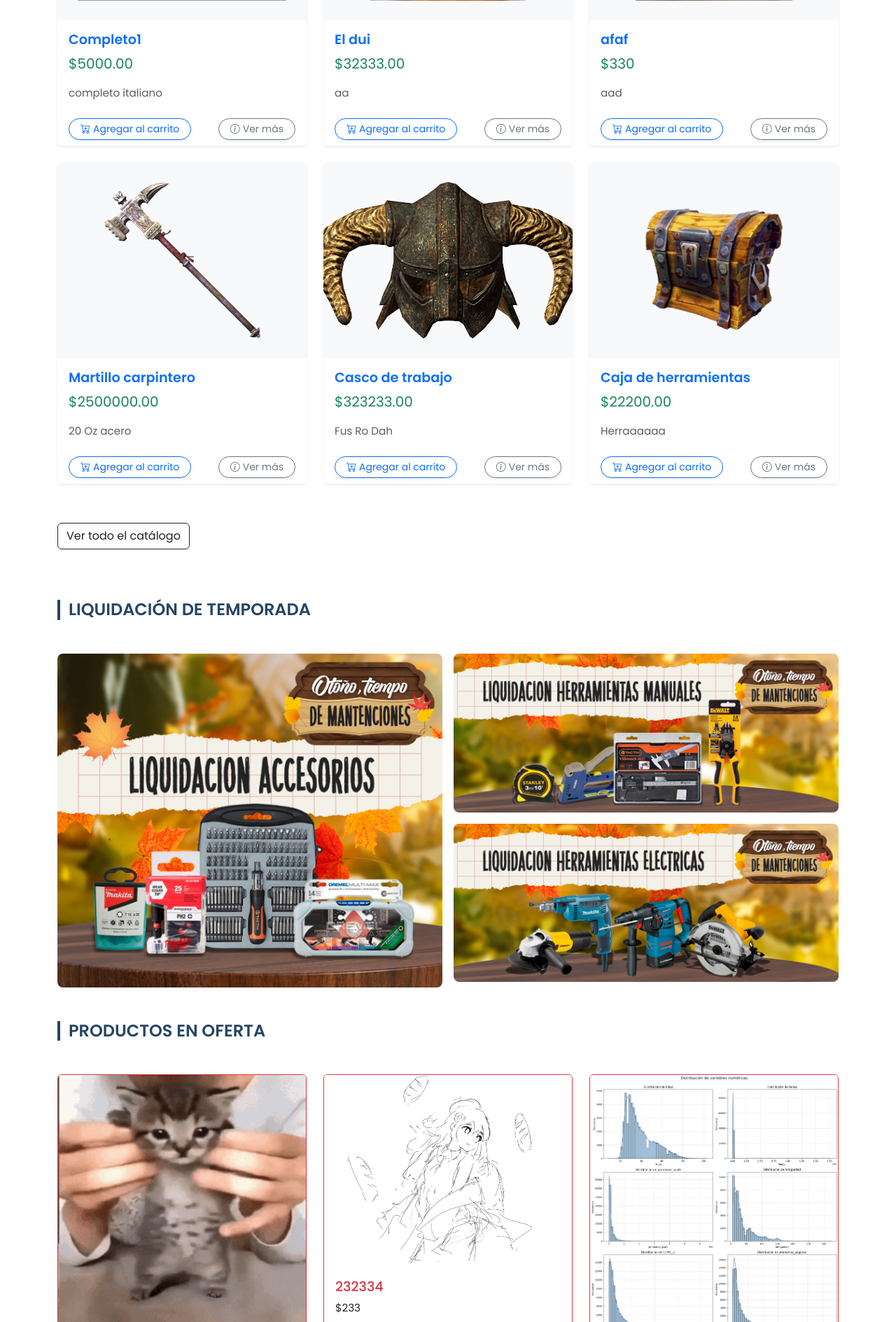
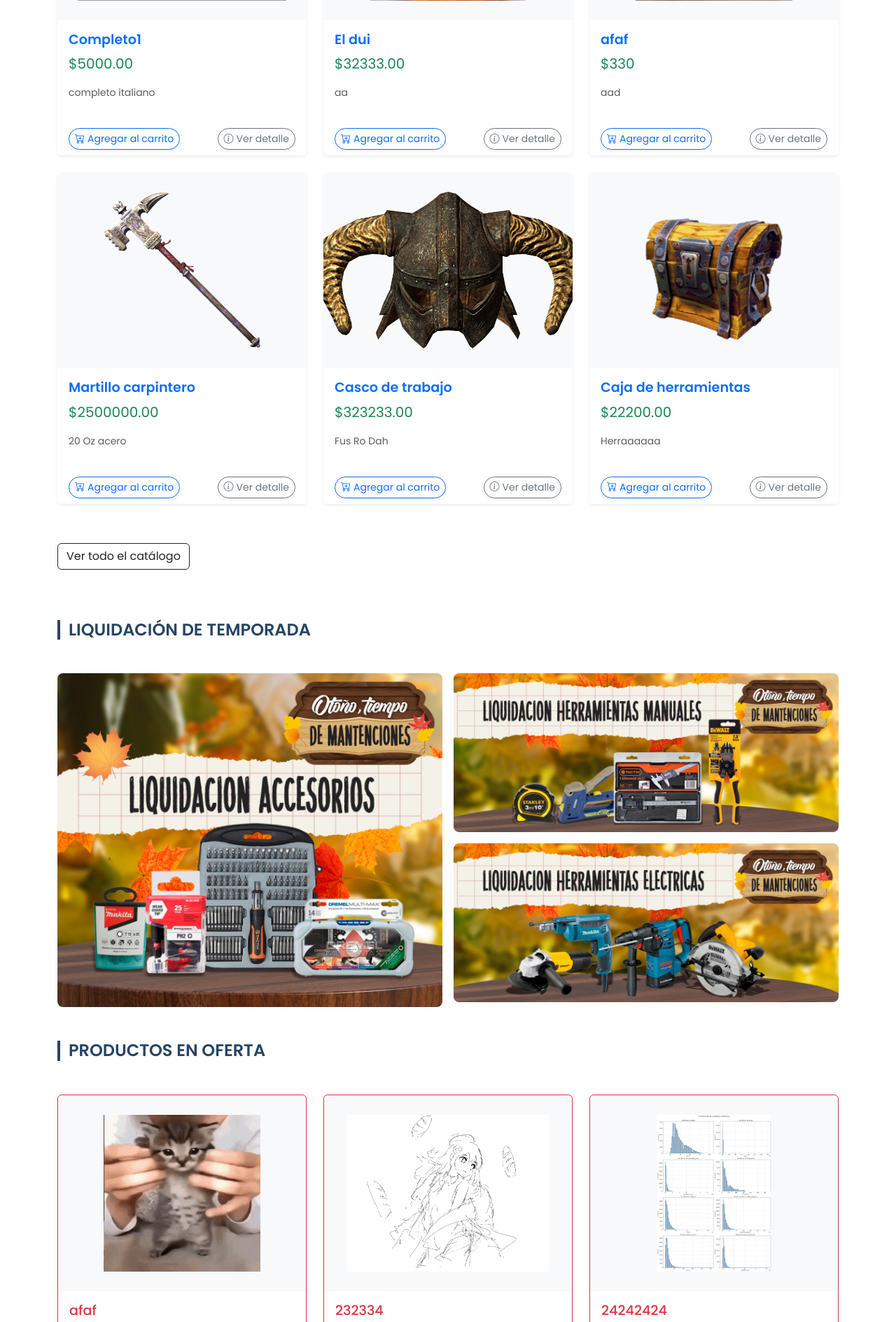
Before and after one commit to Liuflee/ferremas, a Django app: page / in a window 1280 px wide. Shown: the part 958-2847 px from the top of the page at 70% size. Run offline with Django 5.2, Linux system fonts and the light colour scheme; data comes from the database, SQL or seed files in the repository; both versions use the stored data as it was after the commit; grey boxes are pictures that could not be loaded.

Commit message:
estilo productos en oferta

```diff
--- a/tienda/templates/tienda/home.html
+++ b/tienda/templates/tienda/home.html
@@ -32,15 +32,8 @@
 
 <div class="container">
 
-    <h2 class="seccion-titulo mb-4">Catálogo de Productos</h2>
+    <h2 class="seccion-titulo">Catálogo de Productos</h2>
 
-<div class="d-flex justify-content-between align-items-center mb-4">
-    {% if False %}
-    <a href="{% url 'producto_crear' %}" class="btn btn-success px-4">
-        <i class="bi bi-plus-circle me-2"></i>Nuevo Producto
-    </a>
-{% endif %}
-</div>
 
 <div class="row">
     {% for producto in productos %}
@@ -48,7 +41,6 @@
         <div class="card h-100 shadow-sm border-0 hover-shadow">
             <a href="{% url 'producto_detalle' producto.pk %}" style="text-decoration: none; color: inherit;">
 
-                <!-- Imagen envuelta para mejor control de escalado -->
                 <div class="product-image-wrapper">
                     {% if producto.imagen %}
                     <img src="{{ producto.imagen.url }}" class="product-img" alt="{{ producto.nombre }}">
@@ -60,7 +52,8 @@
                 <div class="card-body">
                     <h5 class="card-title fw-bold text-primary">{{ producto.nombre }}</h5>
                     <p class="card-text fs-5 text-success">${{ producto.precio_actual }}</p>
-                    <p class="card-text text-muted small">{{ producto.descripcion|truncatewords:12 }}</p>
+                    <p class="text-muted small">{{ producto.descripcion|truncatechars:80 }}</p>
+
                 </div>
             </a>
             {% if False %}
@@ -73,17 +66,18 @@
                 </a>
             </div>
             {% else %}
-            <div class="card-footer bg-white border-0 d-flex justify-content-between">
+            <div class="card-footer bg-white border-0 d-flex justify-content-between mt-auto">
                 <form method="post" action="{% url 'agregar_al_carrito' producto.pk %}">
                     {% csrf_token %}
-                    <button type="submit" class="btn btn-outline-primary btn-sm rounded-pill shadow-sm px-3 d-flex align-items-center gap-1 transition">
+                    <button type="submit" class="btn btn-outline-primary btn-sm rounded-pill shadow-sm d-flex align-items-center gap-1">
                         <i class="bi bi-cart-plus"></i> Agregar al carrito
                     </button>
                 </form>
-                <a href="{% url 'producto_detalle' producto.pk %}" class="btn btn-outline-secondary btn-sm rounded-pill shadow-sm px-3 d-flex align-items-center gap-1 transition">
-                    <i class="bi bi-info-circle"></i> Ver más
+                <a href="{% url 'producto_detalle' producto.pk %}" class="btn btn-outline-secondary btn-sm rounded-pill shadow-sm d-flex align-items-center gap-1">
+                    <i class="bi bi-info-circle"></i> Ver detalle
                 </a>
             </div>
+
             {% endif %}
         </div>
     </div>
@@ -120,22 +114,39 @@
         <div class="row">
         {% for producto in productos_en_oferta %}
         <div class="col-md-4 mb-4">
+            <div class="card h-100 border-danger shadow-sm">
                 <a href="{% url 'producto_detalle' producto.pk %}" class="card-link" style="text-decoration: none; color: inherit;">
-            <div class="card h-100 border-danger">
+
+                    <div class="product-image-wrapper">
                         {% if producto.imagen %}
-                <img src="{{ producto.imagen.url }}" class="card-img-top" alt="{{ producto.nombre }}">
+                        <img src="{{ producto.imagen.url }}" class="product-img" alt="{{ producto.nombre }}">
                         {% else %}
-                <img src="{% static 'default_product.jpg' %}" class="card-img-top" alt="Sin imagen">
+                        <img src="{% static 'default_product.jpg' %}" class="product-img" alt="Sin imagen">
                         {% endif %}
+                    </div>
+
+
                     <div class="card-body">
                         <h5 class="card-title text-danger">{{ producto.nombre }}</h5>
-                <p class="card-text">${{ producto.precio_actual }}</p>
-                <p class="card-text">{{ producto.descripcion|truncatewords:10 }}</p>
+                        <p class="card-text text-success">${{ producto.precio_actual }}</p>
+                        <p class="card-text text-muted small">{{ producto.descripcion|truncatewords:10 }}</p>
                         <span class="badge bg-danger">Oferta</span>
                     </div>
-            </div>
+                </a>
+                <div class="card-footer bg-white border-0 d-flex justify-content-between">
+                    <form method="post" action="{% url 'agregar_al_carrito' producto.pk %}">
+                        {% csrf_token %}
+                        <button type="submit" class="btn btn-outline-primary btn-sm rounded-pill shadow-sm px-3 d-flex align-items-center gap-1">
+                            <i class="bi bi-cart-plus"></i> Agregar al carrito
+                        </button>
+                    </form>
+                    <a href="{% url 'producto_detalle' producto.pk %}" class="btn btn-outline-secondary btn-sm rounded-pill shadow-sm px-3 d-flex align-items-center gap-1">
+                        <i class="bi bi-info-circle"></i> Ver más
                     </a>
                 </div>
+            </div>
+        </div>
+
         <!-- ver todos los productos en oferta-->
 
 
```
Also changed, not shown: db.sqlite3. Lines whose indentation alone changed are shown as unchanged.
